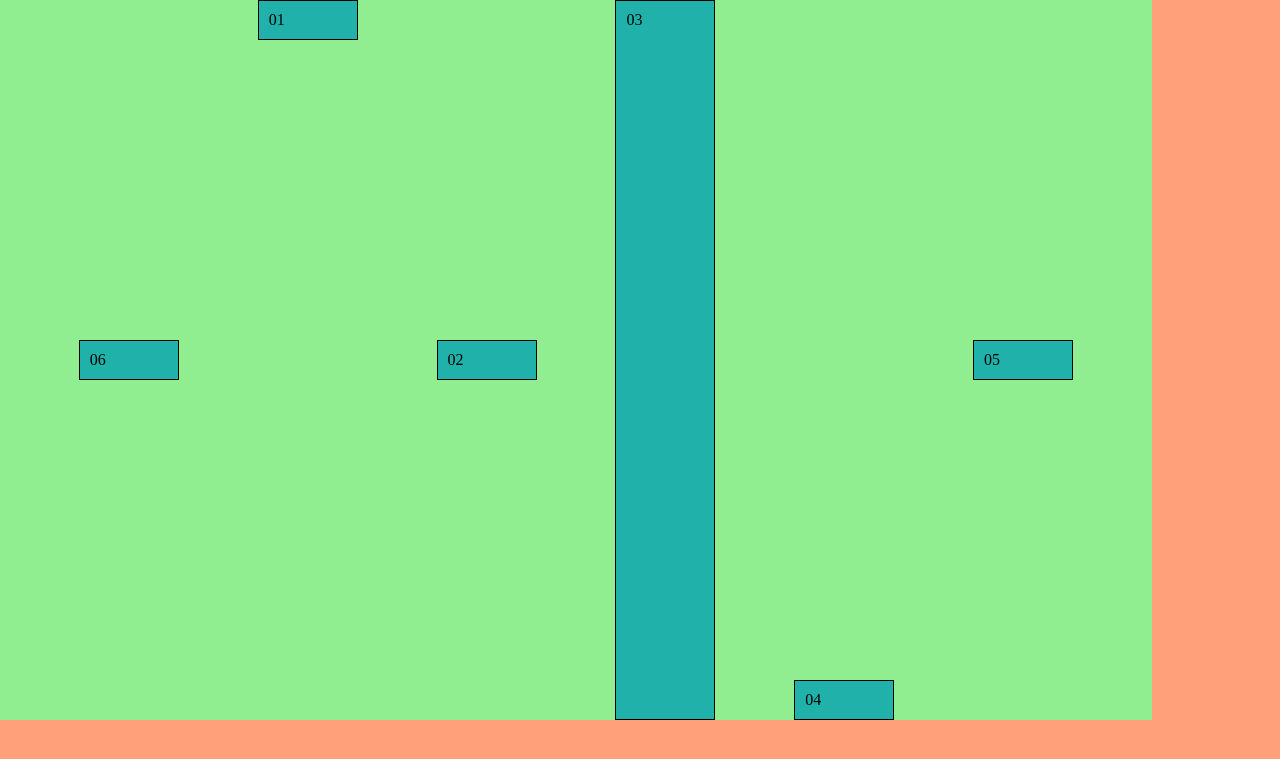
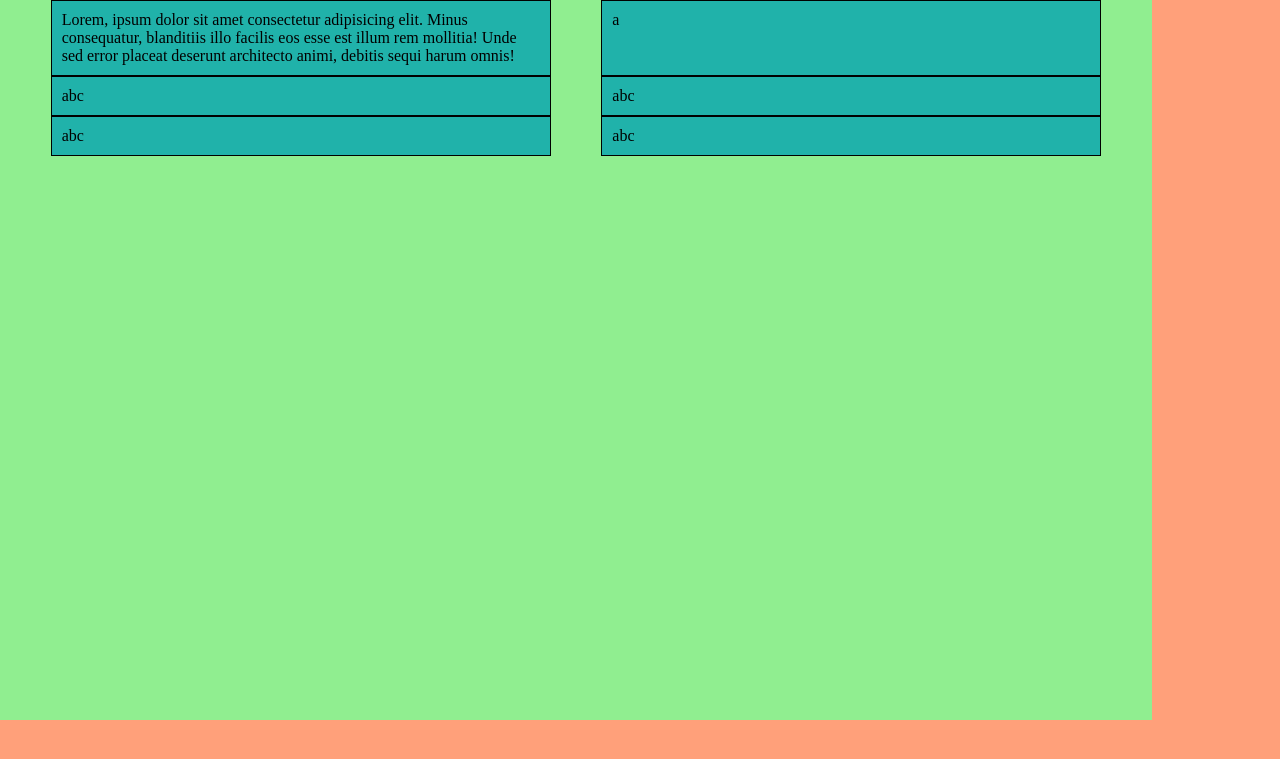
Before and after one commit to JVCasas/Curso_Em_Video, a PHP site: page / in a window 1280 px wide. Shown: the top 759 px of the page. Run offline with PHP 8.4, Linux system fonts and the light colour scheme.

Commit message:
Aula 9 Módulo 5 HTML e CSS

```diff
--- a/HTML5_e_CSS3/Exercicios/EX001_cap_27/index.html
+++ b/HTML5_e_CSS3/Exercicios/EX001_cap_27/index.html
@@ -8,24 +8,12 @@
 </head>
 <body>
     <main>
-        <section id="i1">
-            01
-        </section>
-        <section id="i2">
-            02
-        </section>
-        <section id="i3">
-            03
-        </section>
-        <section id="i4">
-            04
-        </section>
-        <section id="i5">
-            05
-        </section>
-        <section id="i6">
-            06
-        </section>
+        <section>Lorem, ipsum dolor sit amet consectetur adipisicing elit. Minus consequatur, blanditiis illo facilis eos esse est illum rem mollitia! Unde sed error placeat deserunt architecto animi, debitis sequi harum omnis!</section>
+        <section>a</section>
+        <section>abc</section>
+        <section>abc</section>
+        <section>abc</section>
+        <section>abc</section>
     </main>
 </body>
 </html>
--- a/HTML5_e_CSS3/Exercicios/EX001_cap_27/styles/style.css
+++ b/HTML5_e_CSS3/Exercicios/EX001_cap_27/styles/style.css
@@ -14,7 +14,7 @@ main {
     display: flex;
     flex-flow: row wrap;
     justify-content: space-evenly;
-    align-items: center;
+    align-content: flex-start;
     height: 90vh;
     width: 90vw;
     background-color: #90ee90;
@@ -24,29 +24,8 @@ section{
     padding: 10px;
     background-color: #20b2aa;
     border: 1px solid black;
-    width: 100px;
+    flex-basis: 500px;
+    /* propriedade que altera o comportamento de tamanho dos itens dentro de um container flex-box */
+    /* auto             -> mantem um tamanho de forma que o conteúdo do item caiba dentro dele, diminuindo até o tamanho máximo possível levando em conta ele e aumentando ate um tamanho pouco maior que o conteúdo. Valor padrão. */
+    /* N#px             -> valor que estabelece um tamanho padrão para o item que diminui se necessário */
 }
-
-section#i6 {
-    order: -1;
-    /* Propriedade numerica de itens em flex-box que define a ordem de exibição dos itens (valor padrão 0) no caso de valor igual entre elementos prevalece a ordem presente no html */
-    align-self: center;
-}
-
-section#i3 {
-    align-self: stretch;
-    /* propriedade que configura o alinhamento dentro dos itens individualmente no flex-box em relação ao eixo transversal */
-    /* auto             -> herda o alinhamento do pai */
-    /* flex-start       -> cola elementos no cross start */
-    /* flex-end         -> cola elementos no cross end */
-    /* center           -> centraliza os conteúdo */
-    /* stretch          -> estica o conteúdo para ocupar o interior */
-}
-
-section#i1{
-    align-self: flex-start;
-}
-
-section#i4 {
-    align-self: flex-end;
-}
```
